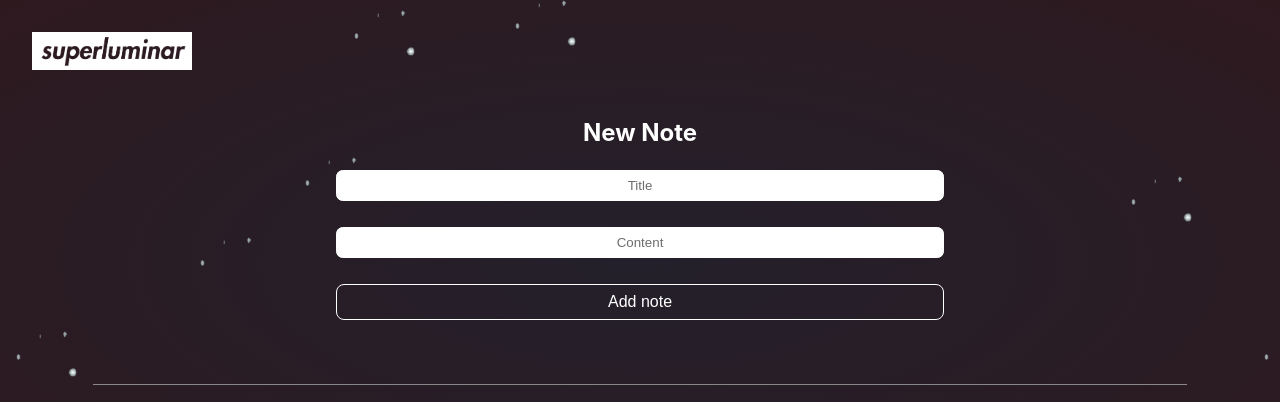
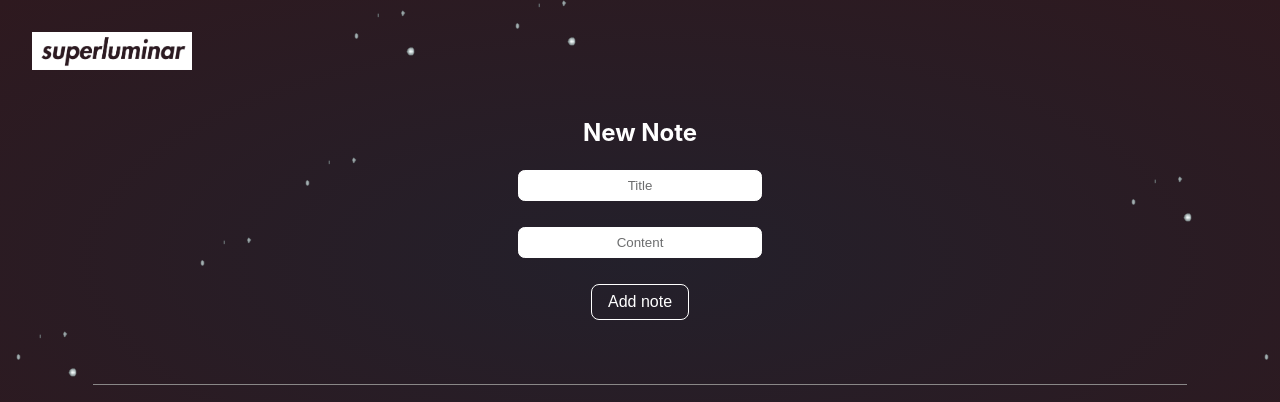
Before and after one commit to superluminar-io/frontend, a React (Create React App) app: page / in a window 1280 px wide. Shown: the top 402 px of the page. Built offline with nearby package versions, Linux system fonts and the light colour scheme; no server answers.

Commit message:
styling tweaks

```diff
--- a/src/App.css
+++ b/src/App.css
@@ -32,9 +32,9 @@ form {
   width: 80%;
 }
 
-@media screen and (min-width: 1028px) {
+@media screen and (min-width: 768px) {
   form {
-    width: 50%;
+    width: 20%;
     margin-bottom: 2em;
   }
 }
@@ -64,7 +64,10 @@ button {
   background-color: transparent;
   color: white;
   border: 1px solid white;
+  padding: 0.5em 1em;
   font-size: inherit;
+  width: fit-content;
+  align-self: center;
 }
 
 button:hover {
--- a/src/Components/NotesItem.tsx
+++ b/src/Components/NotesItem.tsx
@@ -11,7 +11,9 @@ export const NotesItem: React.FunctionComponent<NotesItemProps> = ({
     <div className="notes-item">
       <h4 className="note-header">{note.title}</h4>
       <p className="note-content">{note.content}</p>
-      <button className="note-delete-button">🗑️</button>
+      <div>
+        <button className="note-delete-button">🗑️</button>
+      </div>
     </div>
   );
 };
```
